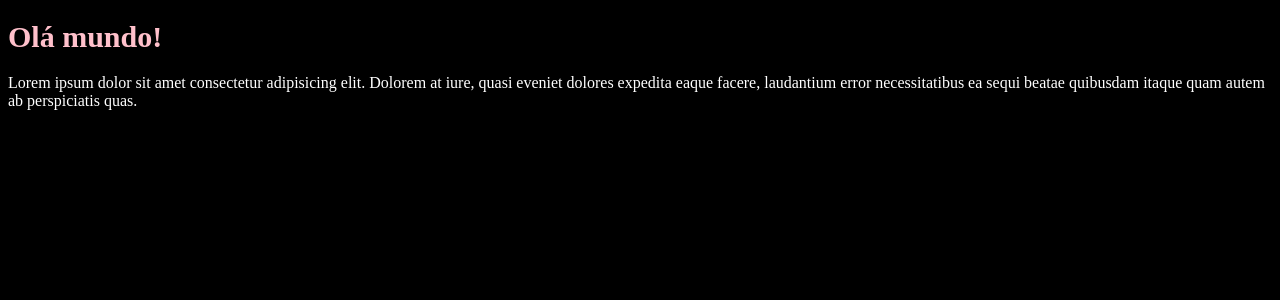
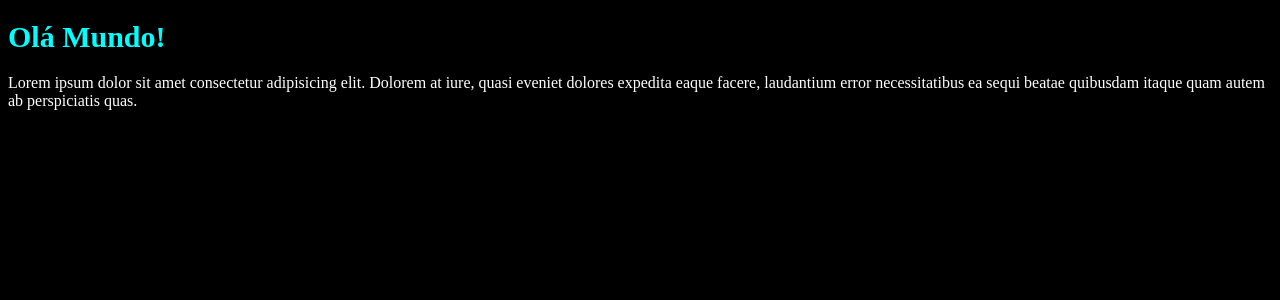
Before and after one commit to Ryotruuser/chronos-pomodoro, a React (Vite) app: page / in a window 1280 px wide. Shown: the top 300 px of the page. Built offline with nearby package versions, Linux system fonts and the light colour scheme.

Commit message:
entedendo css modules'

```diff
--- a/src/App.tsx
+++ b/src/App.tsx
@@ -1,10 +1,11 @@
+import { Heading } from './components/Heading';
 import './styles/theme.css';
 import './styles/global.css';
 
 export function App() {
   return (
     <>
-      <h1>Olá mundo!</h1>
+      <Heading />
       <p>
         Lorem ipsum dolor sit amet consectetur adipisicing elit. Dolorem at
         iure, quasi eveniet dolores expedita eaque facere, laudantium error
--- /dev/null
+++ b/src/components/Heading.module.css
@@ -0,0 +1,11 @@
+.heading {
+  background: brown;
+}
+
+.purple {
+  color: purple;
+}
+
+.cyan {
+  color: cyan;
+}
--- /dev/null
+++ b/src/components/Heading.tsx
@@ -0,0 +1,5 @@
+import styles from './Heading.module.css';
+
+export function Heading() {
+  return <h1 className={styles.cyan}>Olá Mundo!</h1>;
+}
```
